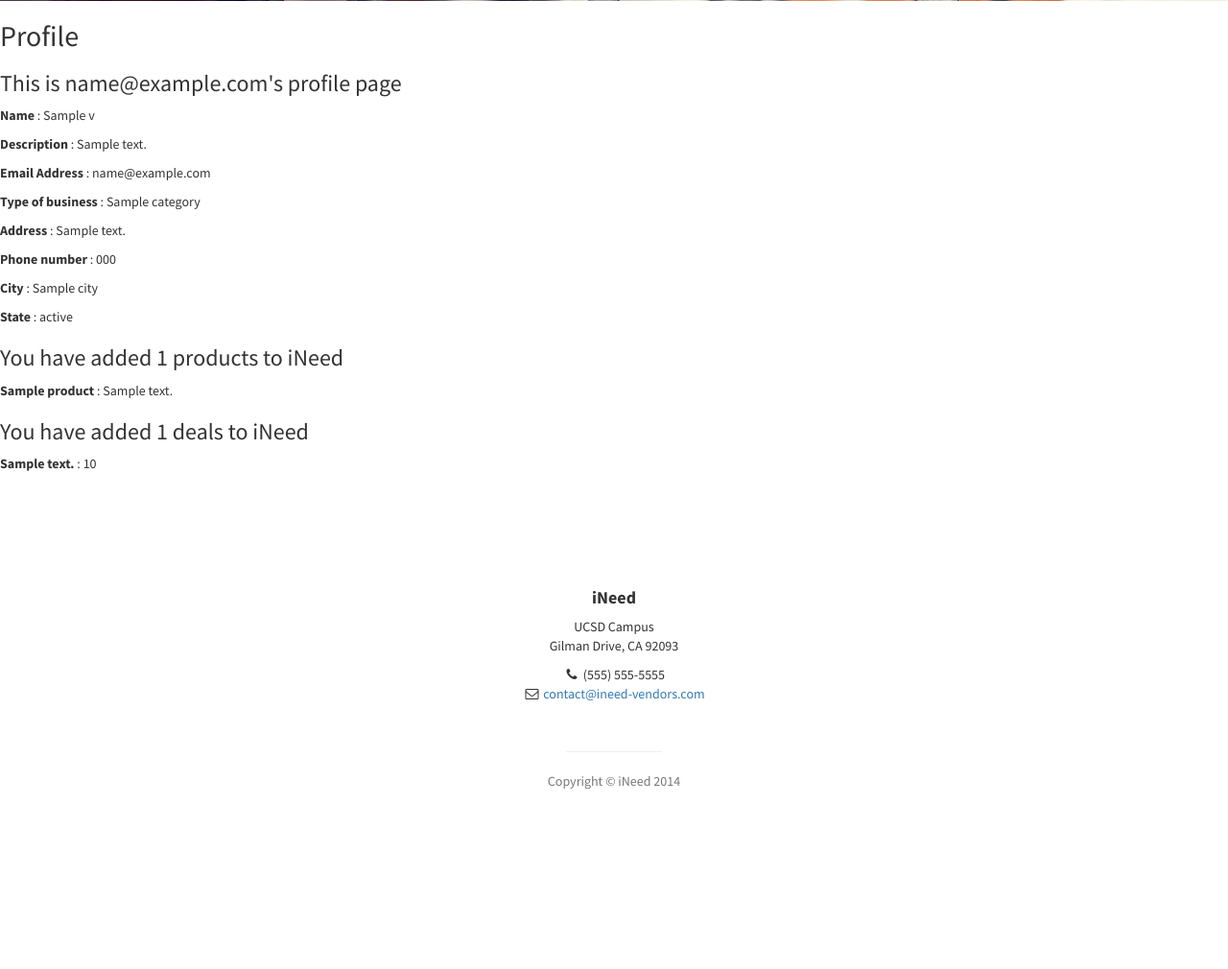
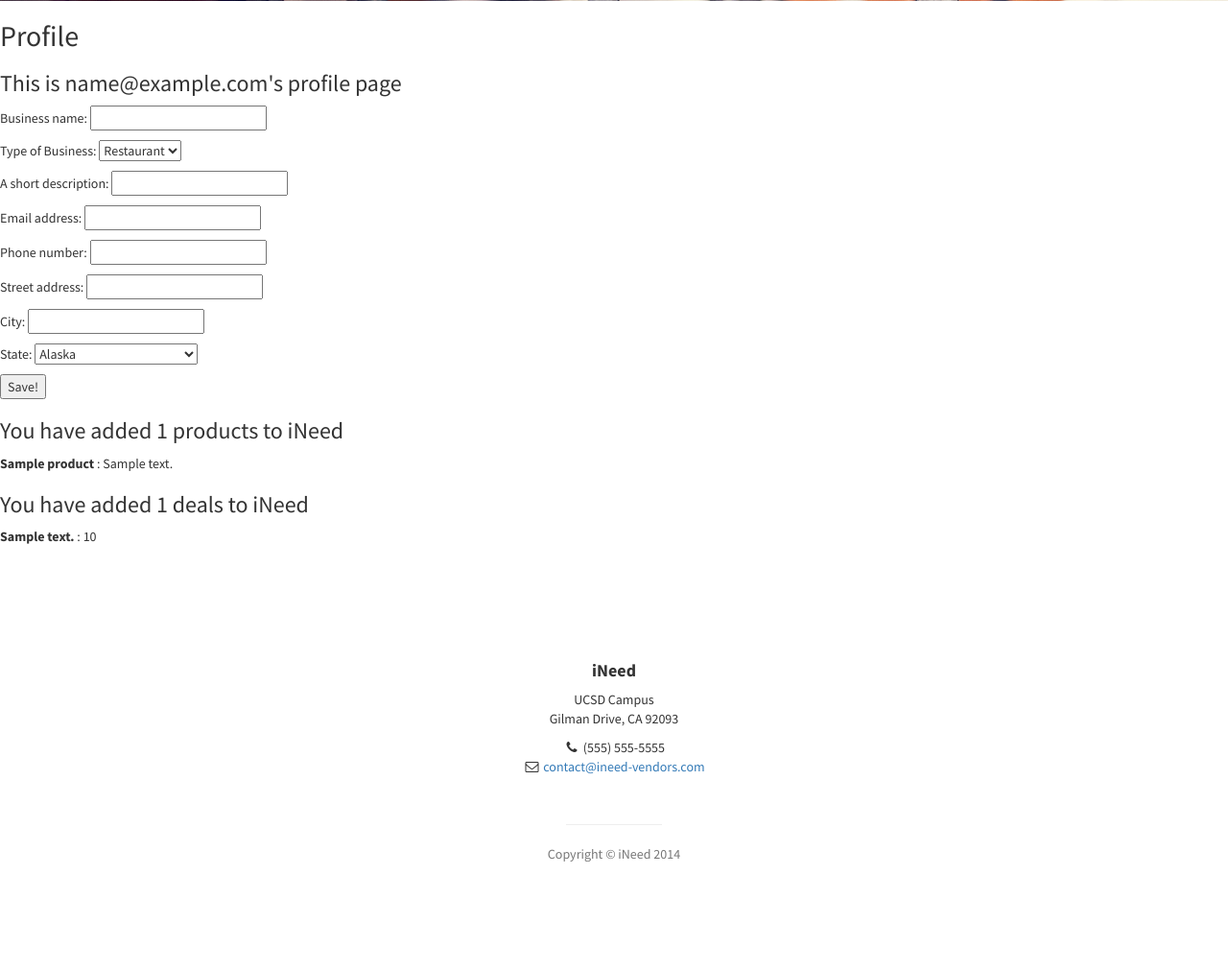
Before and after one commit to suvir/pyNeed, a Flask app: template app/templates/profile.html in a window 1280 px wide. Shown: the part 799-1809 px from the top of the page at 96% size. Before the commit the page ends 1622 px from the top, so only its background shows below. Run offline with Flask 2, Linux system fonts and the light colour scheme; the visitor is signed in with stand-in values (Sample User, id 1); the template is opened without the code that fills it: values that come from a table or form of the project are taken from there, most other values are stand-ins (such as "Sample title", 1, 10 or a date in 2020); parts of the project's set-up code (start-up, migrations or seed data) failed here and were passed over; some libraries are stand-ins or nearby versions.

Commit message:
Added editable profile page

```diff
--- a/app/forms.py
+++ b/app/forms.py
@@ -50,3 +50,30 @@ class DealForm(Form):
     product_name = StringField("prod_name", validators=[DataRequired()])
     description = StringField("description")
     price = FloatField("price", validators = [DataRequired()])
+
+class EditProfileForm(Form):
+    name = StringField("name", validators=[DataRequired()])
+    description = StringField("description")
+    email = StringField("email", validators=[DataRequired(), Email()])
+    category = SelectField("Type of Business", choices=[('restaurant', "Restaurant"), ('cafe', 'Cafe')])
+    phone = StringField("Phone number")
+    address = StringField("Address of business")
+    city = StringField("City")
+    state = SelectField("State",
+                        choices=[('AK', 'Alaska'), ('AL', 'Alabama'), ('AR', 'Arkansas'), ('AS', 'American Samoa'),
+                                 ('AZ', 'Arizona'), ('CA', 'California'), ('CO', 'Colorado'), ('CT', 'Connecticut'),
+                                 ('DC', 'District of Columbia'), ('DE', 'Delaware'), ('FL', 'Florida'),
+                                 ('GA', 'Georgia'), ('GU', 'Guam'), ('HI', 'Hawaii'), ('IA', 'Iowa'), ('ID', 'Idaho'),
+                                 ('IL', 'Illinois'), ('IN', 'Indiana'), ('KS', 'Kansas'), ('KY', 'Kentucky'),
+                                 ('LA', 'Louisiana'), ('MA', 'Massachusetts'), ('MD', 'Maryland'), ('ME', 'Maine'),
+                                 ('MI', 'Michigan'), ('MN', 'Minnesota'), ('MO', 'Missouri'),
+                                 ('MP', 'Northern Mariana Islands'), ('MS', 'Mississippi'), ('MT', 'Montana'),
+                                 ('NA', 'National'), ('NC', 'North Carolina'), ('ND', 'North Dakota'),
+                                 ('NE', 'Nebraska'), ('NH', 'New Hampshire'), ('NJ', 'New Jersey'),
+                                 ('NM', 'New Mexico'), ('NV', 'Nevada'), ('NY', 'New York'), ('OH', 'Ohio'),
+                                 ('OK', 'Oklahoma'), ('OR', 'Oregon'), ('PA', 'Pennsylvania'), ('PR', 'Puerto Rico'),
+                                 ('RI', 'Rhode Island'), ('SC', 'South Carolina'), ('SD', 'South Dakota'),
+                                 ('TN', 'Tennessee'), ('TX', 'Texas'), ('UT', 'Utah'), ('VA', 'Virginia'),
+                                 ('VI', 'Virgin Islands'), ('VT', 'Vermont'), ('WA', 'Washington'), ('WI', 'Wisconsin'),
+                                 ('WV', 'West Virginia'), ('WY', 'Wyoming')])
+    submit = SubmitField("Register")
--- a/app/templates/base.html
+++ b/app/templates/base.html
@@ -94,7 +94,7 @@
                     <a href="index" onclick = $("#menu-close").click();>Home</a>
                 </li>
                 <li>
-                    <a href="editprofile" onclick = $("#menu-close").click();> Edit Profile</a>
+                    <a href="profile" onclick = $("#menu-close").click();> Edit Profile</a>
                 </li>
 
                 <li>
--- a/app/templates/profile.html
+++ b/app/templates/profile.html
@@ -5,14 +5,57 @@
     <h2>Profile</h2>
     <h3>This is {{ session['email'] }}'s profile page</h3>
 
-<div><p> <b>Name</b> : {{ v.name }}</p></div>
-<div><p> <b>Description</b> : {{ v.description }}</p></div>
-<div><p> <b>Email Address</b> : {{ v.email }}</p></div>
-<div><p> <b>Type of business</b> : {{ v.category }}</p></div>
-<div><p> <b>Address</b> : {{ v.address }}</p></div>
-<div><p> <b>Phone number</b> : {{ v.phone }}</p></div>
-<div><p> <b>City</b> : {{ v.city }}</p></div>
-<div><p> <b>State</b> : {{ v.state }}</p></div>
+    <form action="" method="post" name="edit">
+
+
+  <p>
+      Business name:
+          {{ form.name }}<br>
+          {% for error in form.name.errors %}
+            <span style="color: red;">[{{ error }}]</span>
+          {% endfor %}
+  </p>
+
+  <p>
+      Type of Business:
+          {{ form.category }}
+  </p>
+
+  <p>
+      A short description:
+          {{ form.description }}
+  </p>
+
+  <p>
+      Email address:
+          {{ form.email }}<br>
+          {% for error in form.email.errors %}
+            <span style="color: red;">[{{ error }}]</span>
+          {% endfor %}
+  </p>
+
+  <p>
+      Phone number: {{ form.phone }}
+  </p>
+
+  <p>
+      Street address: {{ form.address }}
+  </p>
+
+  <p>
+      City: {{ form.city }}
+  </p>
+
+  <p>
+      State: {{ form.state }}
+  </p>
+
+
+
+    <p><input type="submit" value="Save!"></p>
+
+  </form>
+
 
     <h3>You have added {{ product_count }} products to iNeed</h3>
     {% for product in products %}
```
Also changed, not shown: app/views.py (+35 -3 lines).
